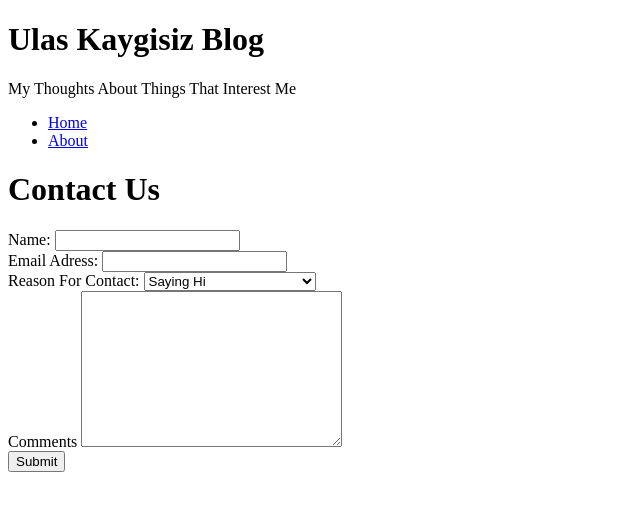
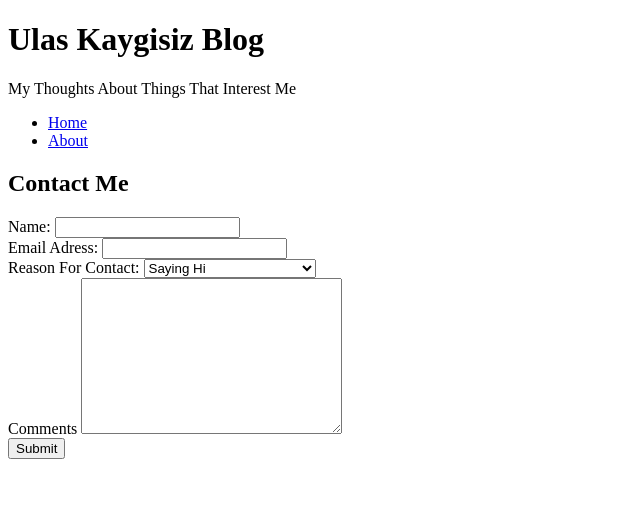
Before and after one commit to ulas-kaygisiz/mi349_blog, a plain HTML site: page contact.html in a window 1280 px wide. Shown: the whole page, without its empty margins (0-640 px from the left). Drawn offline with Linux system fonts and the light colour scheme.

Commit message:
Final Version

```diff
--- a/contact.html
+++ b/contact.html
@@ -17,7 +17,7 @@
           </ul>
         </nav>
     </header>
-    <h1>Contact Us</h1>
+    <h2>Contact Me</h2>
     <form>
         <label>Name:
             <input type="text">
```
